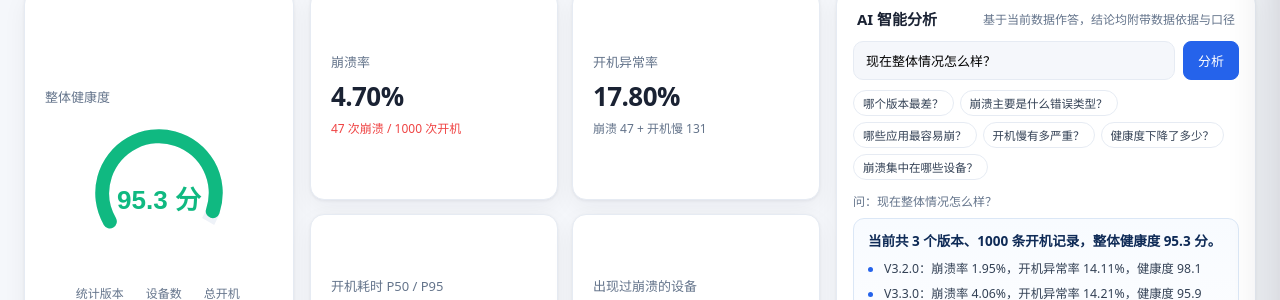
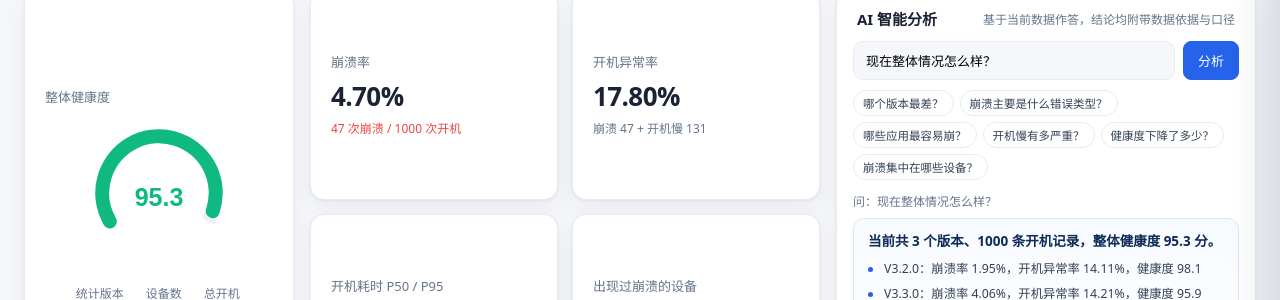
Before and after one commit to weng69081-prog/android-tv-health-demo, a plain HTML site: page index.html in a window 1280 px wide. Shown: the part 168-468 px from the top of the page. Drawn offline with Linux system fonts and the light colour scheme.

Commit message:
add index.html

```diff
--- a/index.html
+++ b/index.html
@@ -178,8 +178,8 @@ const hColor = s => s >= 95 ? '#10b981' : s >= 90 ? '#f59e0b' : '#ef4444';
       axisLine: { lineStyle: { width: 14, color: [[1, '#eef2f8']] } },
       pointer: { show: false }, axisTick: { show: false }, splitLine: { show: false },
       axisLabel: { show: false }, anchor: { show: false },
-      detail: { valueAnimation: true, offsetCenter: [0, '14%'],
-        formatter: v => v.toFixed(1) + ' 分', fontSize: 26, fontWeight: 'bolder', color: hColor(health) },
+      detail: { valueAnimation: true, offsetCenter: [0, '10%'],
+        formatter: v => v.toFixed(1), fontSize: 25, fontWeight: 'bolder', color: hColor(health) },
       data: [{ value: health }]
     }]
   });
```
